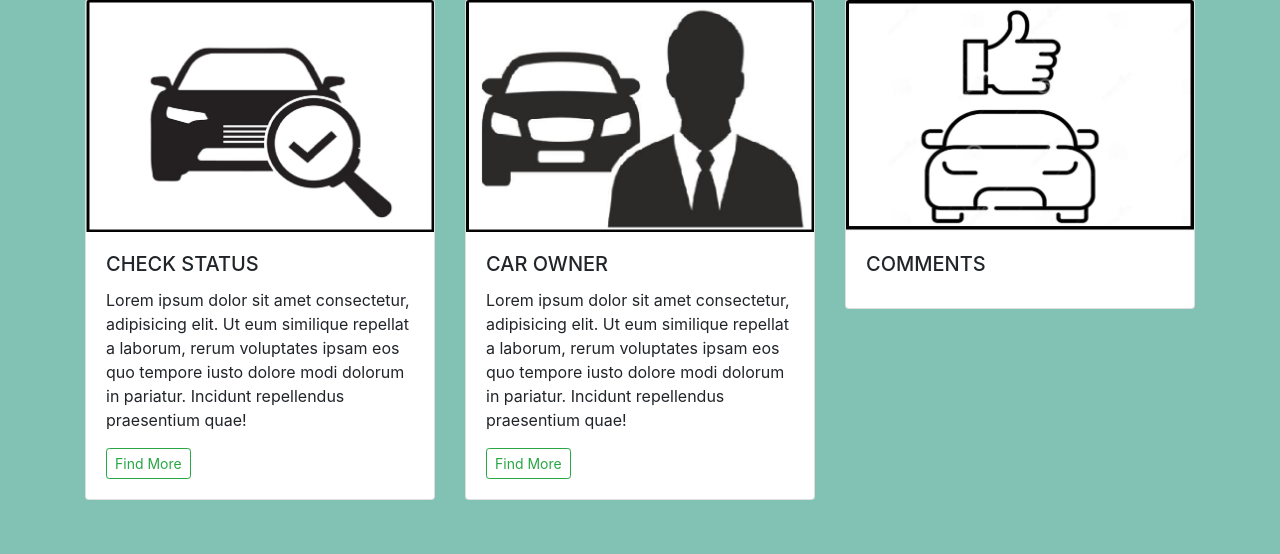
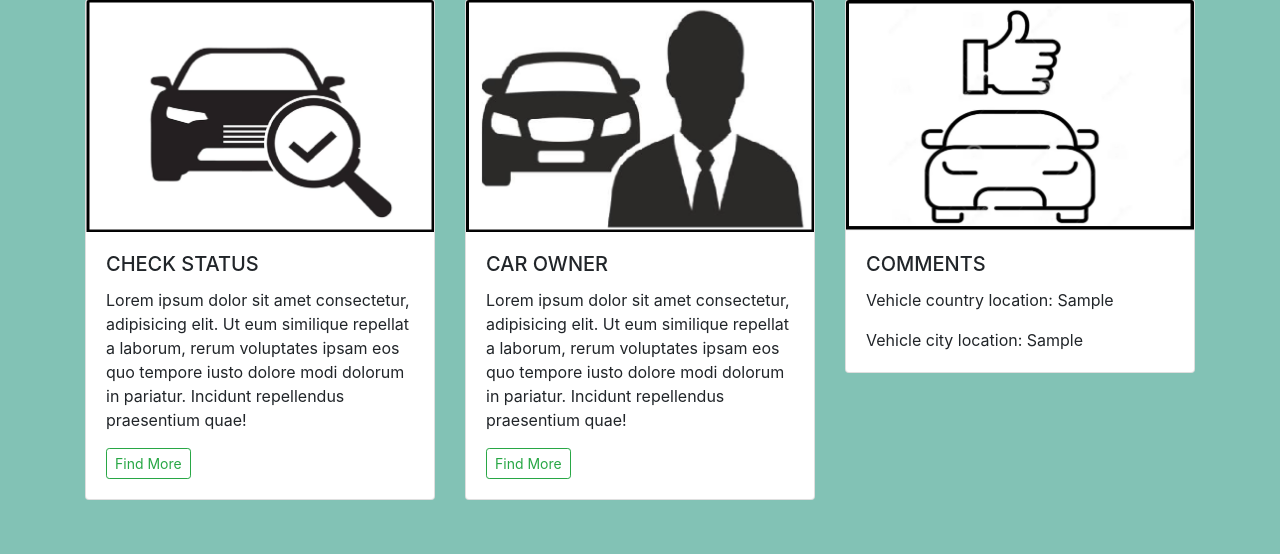
Before and after one commit to Vasavik-ua/car-verification, a Django app: page /car/1 in a window 1280 px wide. Shown: the part 263-817 px from the top of the page. Run offline with Django 5.2, Linux system fonts and the light colour scheme; a user stored in the database is signed in; tables that the repository leaves empty hold one stand-in row (values such as "Sample post"); some libraries are stand-ins or nearby versions.

Commit message:
add car_detail.htmlfor visualizzation of selected car detail

```diff
--- a/templates/car/car_detail.html
+++ b/templates/car/car_detail.html
@@ -38,8 +38,8 @@
       <img src="/static/images/carcomments.png" alt="" class="card-img-top">
       <div class="card-body">
         <h5 class="card-title">COMMENTS</h5>
-        <p class="card-text">{{ cars.info_cars.comments }}</p>
-
+        <p class="card-text">Vehicle country location:  {{ car.info_cars.country_location }}</p>
+        <p class="card-text">Vehicle city location:     {{ car.info_cars.city_location }}</p>
       </div>
      </div>
     </div>
```
